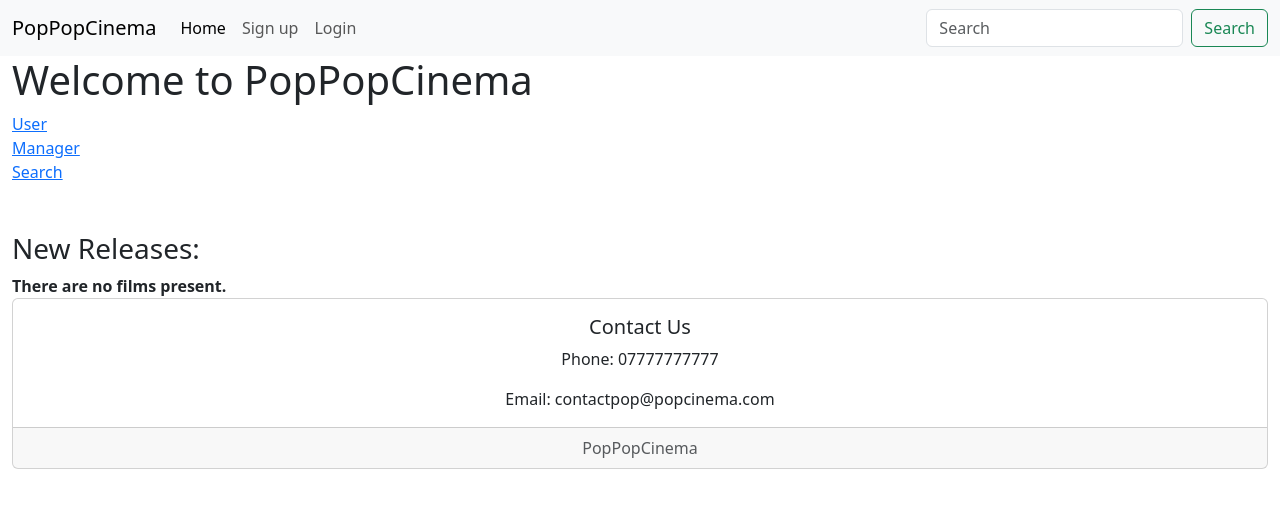
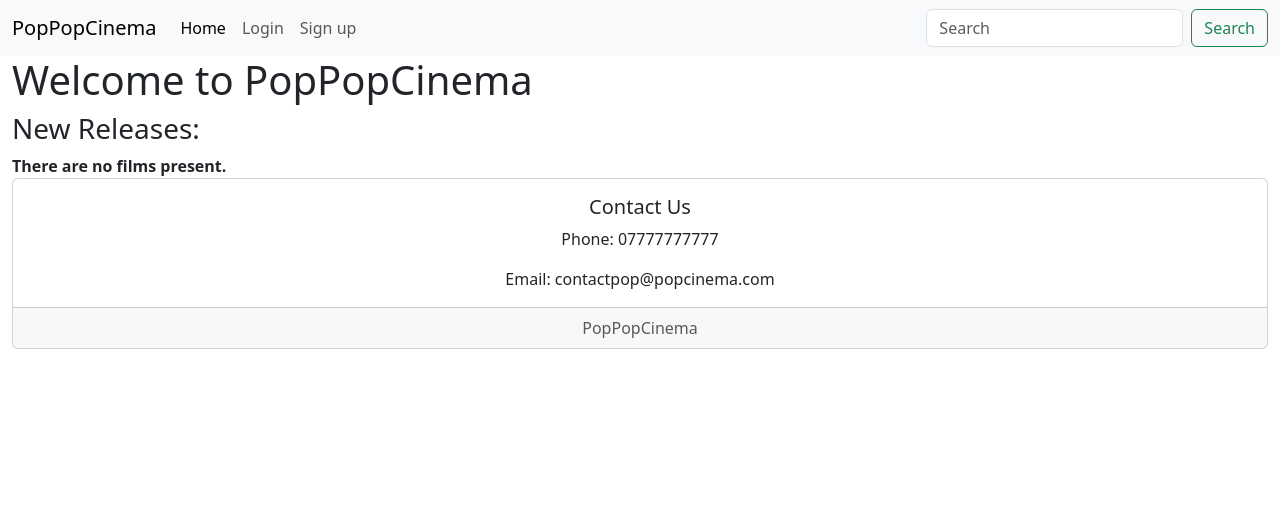
Before and after one commit to LoganBrownGU/13C-wad2-project, a Django app: page / in a window 1280 px wide. Shown: the top 508 px of the page. Run offline with Django 3.2, Linux system fonts and the light colour scheme; data that the repository does not hold is empty; some libraries are stand-ins or nearby versions.

Commit message:
Changed nav bar

```diff
--- a/cinema/views.py
+++ b/cinema/views.py
@@ -167,7 +167,7 @@ def leave_review(request, film_title_slug):
                 review.dislikes = 0
                 review.save()
 
-                return redirect(reverse('cinema:leave_review', kwargs={'film_title_slug': film_title_slug}))
+                return redirect(reverse('cinema:reviews', kwargs={'film_title_slug': film_title_slug}))
 
         else:
             print(form.errors)
@@ -182,7 +182,7 @@ def user_profile(request, username):
     try:
         user = User.objects.get(username=username)
         context["profile"] = user
-        context["reviews"] = Review.objects.filter(user=user).order_by("-likes")[:5]
+        context["reviews"] = Review.objects.filter(user=user).order_by("-likes")
 
     except:
         return redirect(reverse("cinema:home"))
--- a/templates/cinema/base.html
+++ b/templates/cinema/base.html
@@ -34,14 +34,20 @@
                 </li>
                 {% if user.is_authenticated %}
                     <li class="nav-item">
+                        <a class="nav-link" href="{% url 'cinema:user' %}">User</a>
+                    </li>
+                    {% if user.is_staff %}
+                        <a class="nav-link" href="{% url 'cinema:manager' %}">Manager</a>
+                    {% endif %}
+                    <li class="nav-item">
                         <a class="nav-link" href="{% url 'cinema:logout' %}">Logout</a>
                     </li>
                 {% else %}
                     <li class="nav-item">
-                        <a class="nav-link" href="{% url 'cinema:register' %}">Sign up</a>
+                        <a class="nav-link" href="{% url 'cinema:login' %}">Login</a>
                     </li>
                     <li class="nav-item">
-                        <a class="nav-link" href="{% url 'cinema:login' %}">Login</a>
+                        <a class="nav-link" href="{% url 'cinema:register' %}">Sign up</a>
                     </li>
                 {% endif %}
             </ul>
--- a/templates/cinema/home.html
+++ b/templates/cinema/home.html
@@ -9,13 +9,7 @@ Home
 <div>
     <h1>Welcome to PopPopCinema</h1>
 </div>
-<div>
-    <a href="{% url 'cinema:user' %}">User</a><br />
-    <a href="{% url 'cinema:manager' %}">Manager</a><br />
-    <a href="{% url 'cinema:search' %}">Search</a><br />
-<br><br>
-</div>
-<br />
+<br>
 <div>
     <h3> New Releases: </h3>
     {% if films %}
```
